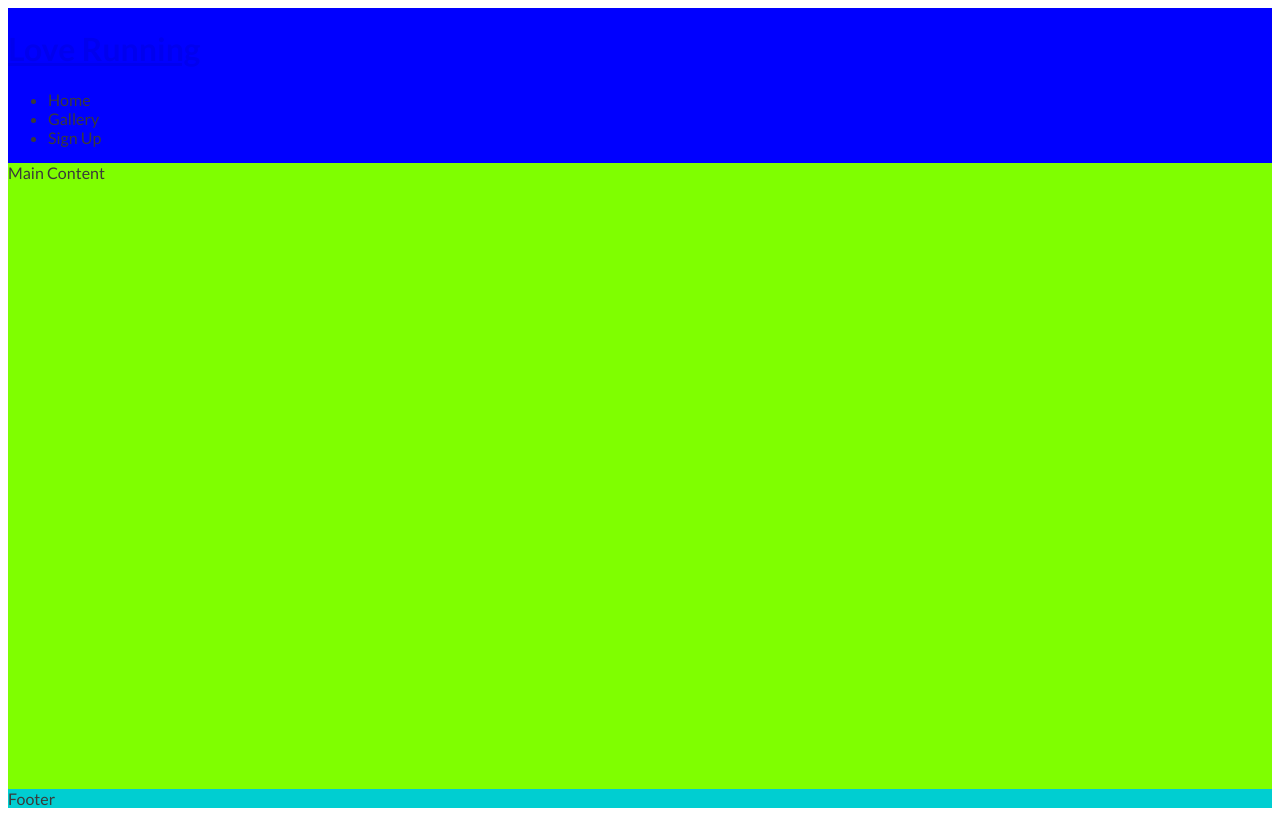
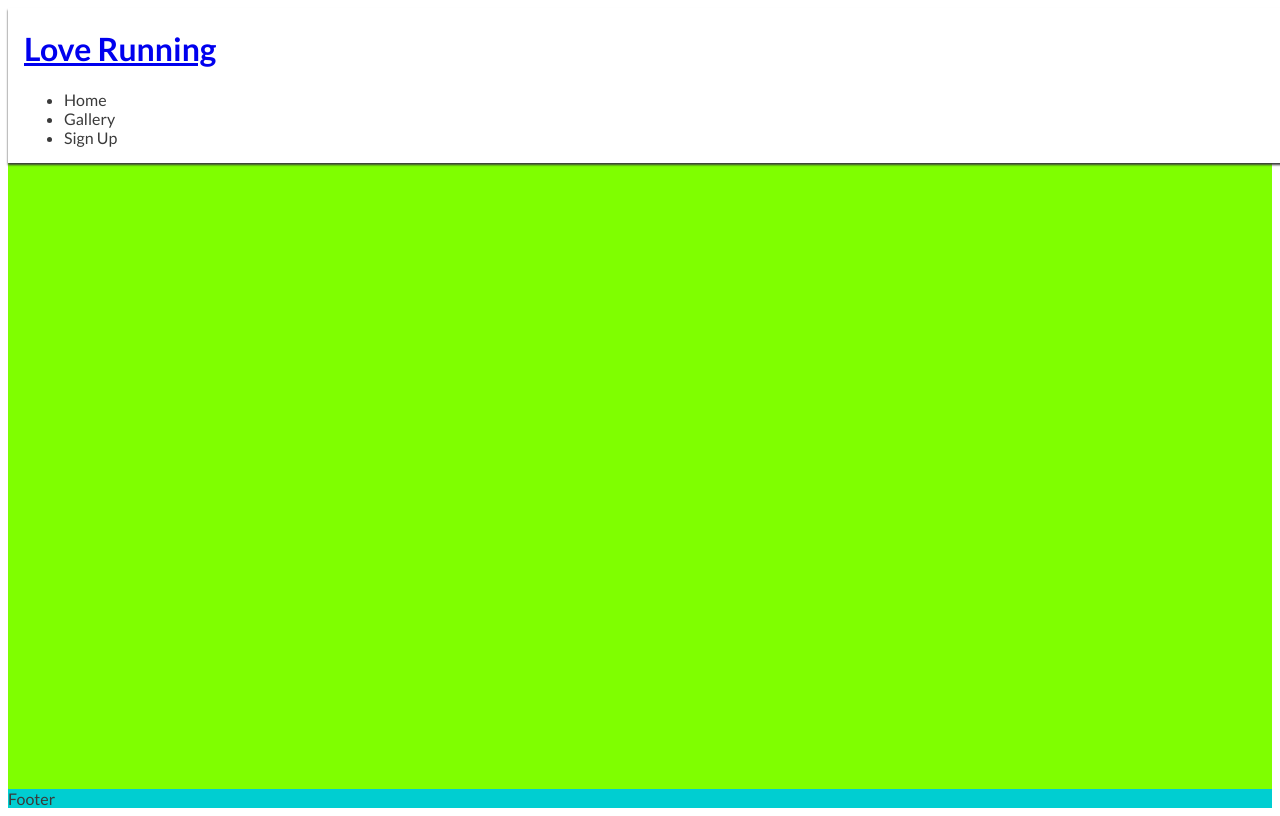
Before and after one commit to mildred-prog/love-running, a plain HTML site: page index.html in a window 1280 px wide. Drawn offline with Linux system fonts and the light colour scheme.

Commit message:
Make header fix and chnanged background color

```diff
--- a/assets/css/style.css
+++ b/assets/css/style.css
@@ -19,7 +19,12 @@ body{
     font-family: "lato", sans-serif;
 }
 header{
-    background-color: blue;
+    background-color: #ffffff;
+    padding: 0 1rem ;
+    position: fixed;
+    z-index: 99;
+    width: 100%;
+    box-shadow: 0 2px 2px #3a3a3a;
 }
 h1{
     font-family: "oswald" sans-serif;
```
